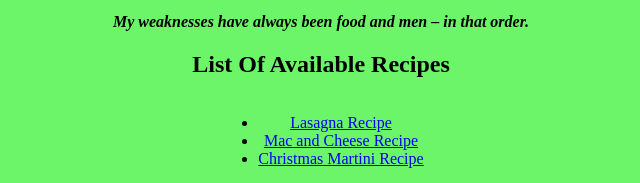
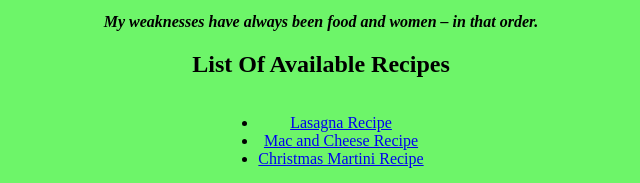
Before and after one commit to MAinanshe/odin-recipes, a plain HTML site: page index.html in a window 1280 px wide. Shown: the part 383-566 px from the top of the page, 319-959 px from the left. Drawn offline with Linux system fonts and the light colour scheme.

Commit message:
Adjust some text

```diff
--- a/index.html
+++ b/index.html
@@ -10,7 +10,7 @@
         <h1 id="heading">Odin Recipes</h1>
         <img src="./img/disney-rat.webp" alt="Ratatouille" id="rat-image">
 
-        <p><em><strong>My weaknesses have always been food and men &ndash; in that order.</strong></em></p>
+        <p><em><strong>My weaknesses have always been food and women &ndash; in that order.</strong></em></p>
 
         <h2>List Of Available Recipes</h2>
         <ul class="ul-list">
```
